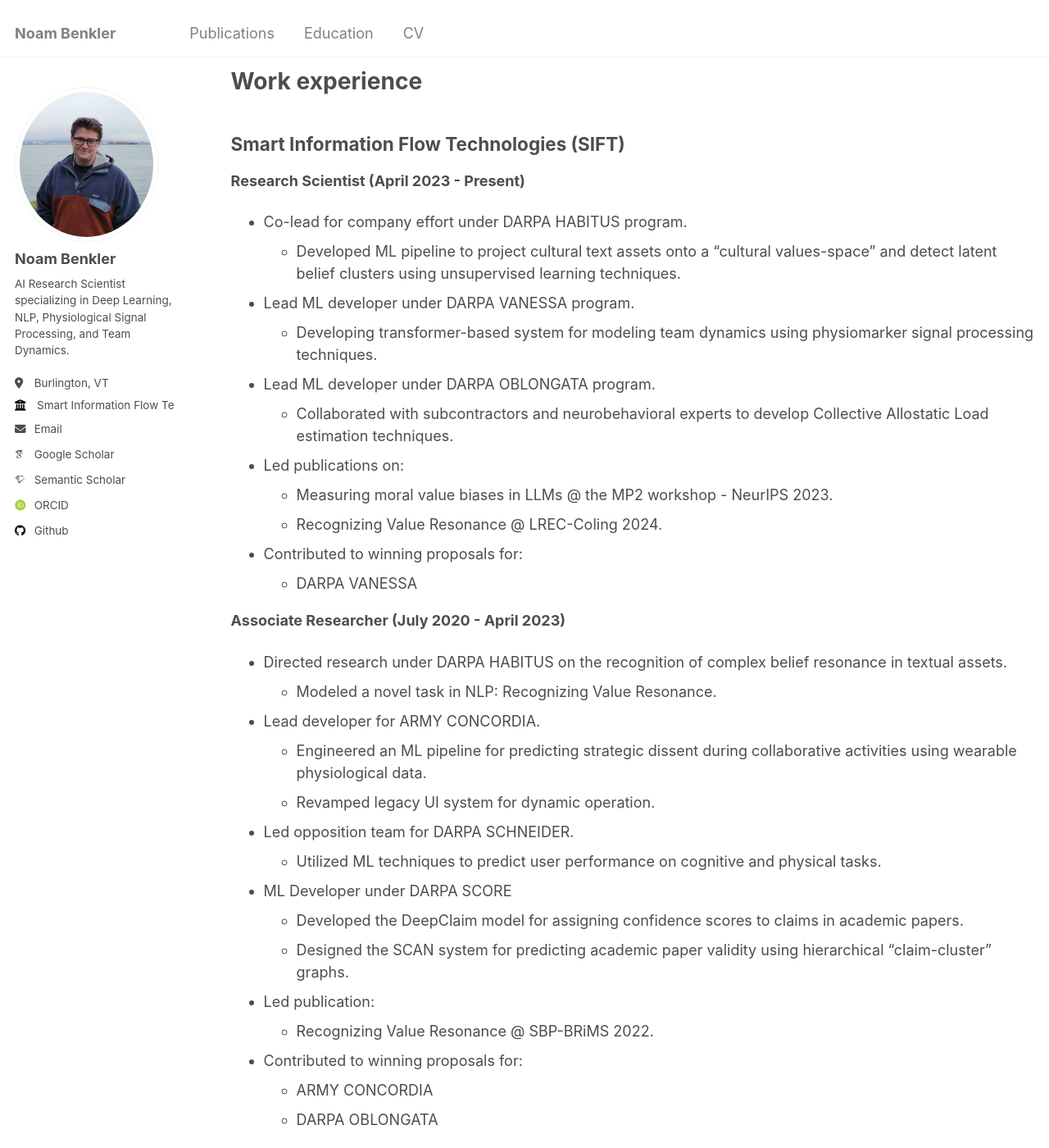
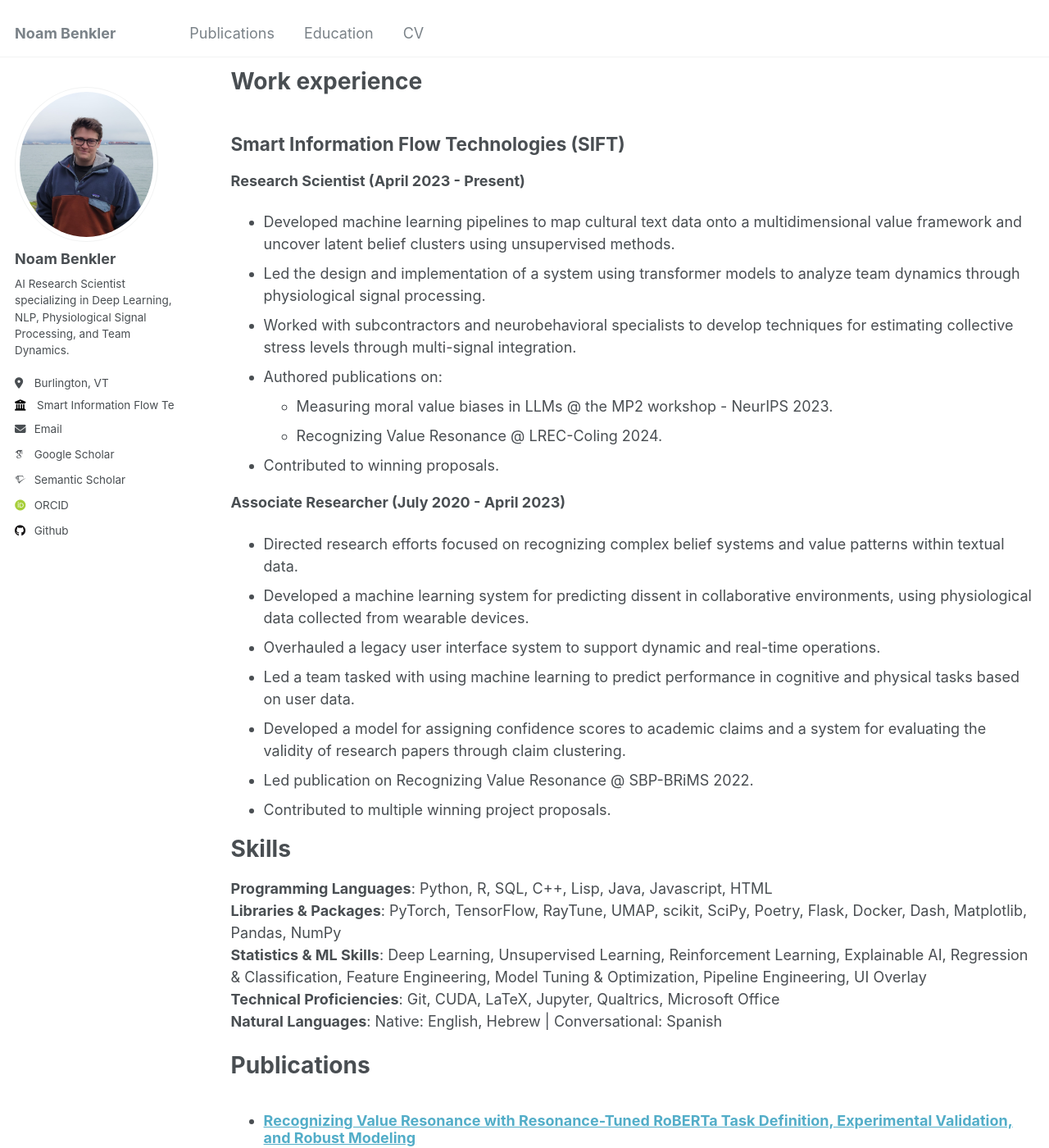
Before and after one commit to benklern/benklern.github.io, a Jekyll site: the page built from _pages/cv.md, in a window 1280 px wide and 1400 px high, scrolled down 238 px. Shown: the whole window at 82% size. Built offline with Jekyll 4.4.1, drawn with Linux system fonts in a browser that asks for light colours; some web fonts are replaced.

Commit message:
ak, that worked, now doing single.html

```diff
--- a/_pages/cv.md
+++ b/_pages/cv.md
@@ -31,35 +31,23 @@ Work experience
 ## Smart Information Flow Technologies (SIFT)
 **Research Scientist (April 2023 - Present)**
 
-- Co-lead for company effort under DARPA HABITUS program.
-  - Developed ML pipeline to project cultural text assets onto a “cultural values-space” and detect latent belief clusters using unsupervised learning techniques.
-- Lead ML developer under DARPA VANESSA program.
-  - Developing transformer-based system for modeling team dynamics using physiomarker signal processing techniques.
-- Lead ML developer under DARPA OBLONGATA program.
-  - Collaborated with subcontractors and neurobehavioral experts to develop Collective Allostatic Load estimation techniques.
-- Led publications on:
+- Developed machine learning pipelines to map cultural text data onto a multidimensional value framework and uncover latent belief clusters using unsupervised methods.
+- Led the design and implementation of a system using transformer models to analyze team dynamics through physiological signal processing.
+- Worked with subcontractors and neurobehavioral specialists to develop techniques for estimating collective stress levels through multi-signal integration.
+- Authored publications on:
   - Measuring moral value biases in LLMs @ the MP2 workshop - NeurIPS 2023.
   - Recognizing Value Resonance @ LREC-Coling 2024.
-- Contributed to winning proposals for:
-  - DARPA VANESSA
+- Contributed to winning proposals.
 
 **Associate Researcher (July 2020 - April 2023)**
 
-- Directed research under DARPA HABITUS on the recognition of complex belief resonance in textual assets.
-  - Modeled a novel task in NLP: Recognizing Value Resonance.
-- Lead developer for ARMY CONCORDIA.
-  - Engineered an ML pipeline for predicting strategic dissent during collaborative activities using wearable physiological data.
-  - Revamped legacy UI system for dynamic operation.
-- Led opposition team for DARPA SCHNEIDER.
-  - Utilized ML techniques to predict user performance on cognitive and physical tasks.
-- ML Developer under DARPA SCORE
-  - Developed the DeepClaim model for assigning confidence scores to claims in academic papers.
-  - Designed the SCAN system for predicting academic paper validity using hierarchical “claim-cluster” graphs.
-- Led publication:
-  - Recognizing Value Resonance @ SBP-BRiMS 2022.
-- Contributed to winning proposals for:
-  - ARMY CONCORDIA
-  - DARPA OBLONGATA
+- Directed research efforts focused on recognizing complex belief systems and value patterns within textual data.
+- Developed a machine learning system for predicting dissent in collaborative environments, using physiological data collected from wearable devices.
+- Overhauled a legacy user interface system to support dynamic and real-time operations.
+- Led a team tasked with using machine learning to predict performance in cognitive and physical tasks based on user data.
+- Developed a model for assigning confidence scores to academic claims and a system for evaluating the validity of research papers through claim clustering.
+- Led publication on Recognizing Value Resonance @ SBP-BRiMS 2022.
+- Contributed to multiple winning project proposals.
 
 Skills
 ======
```
